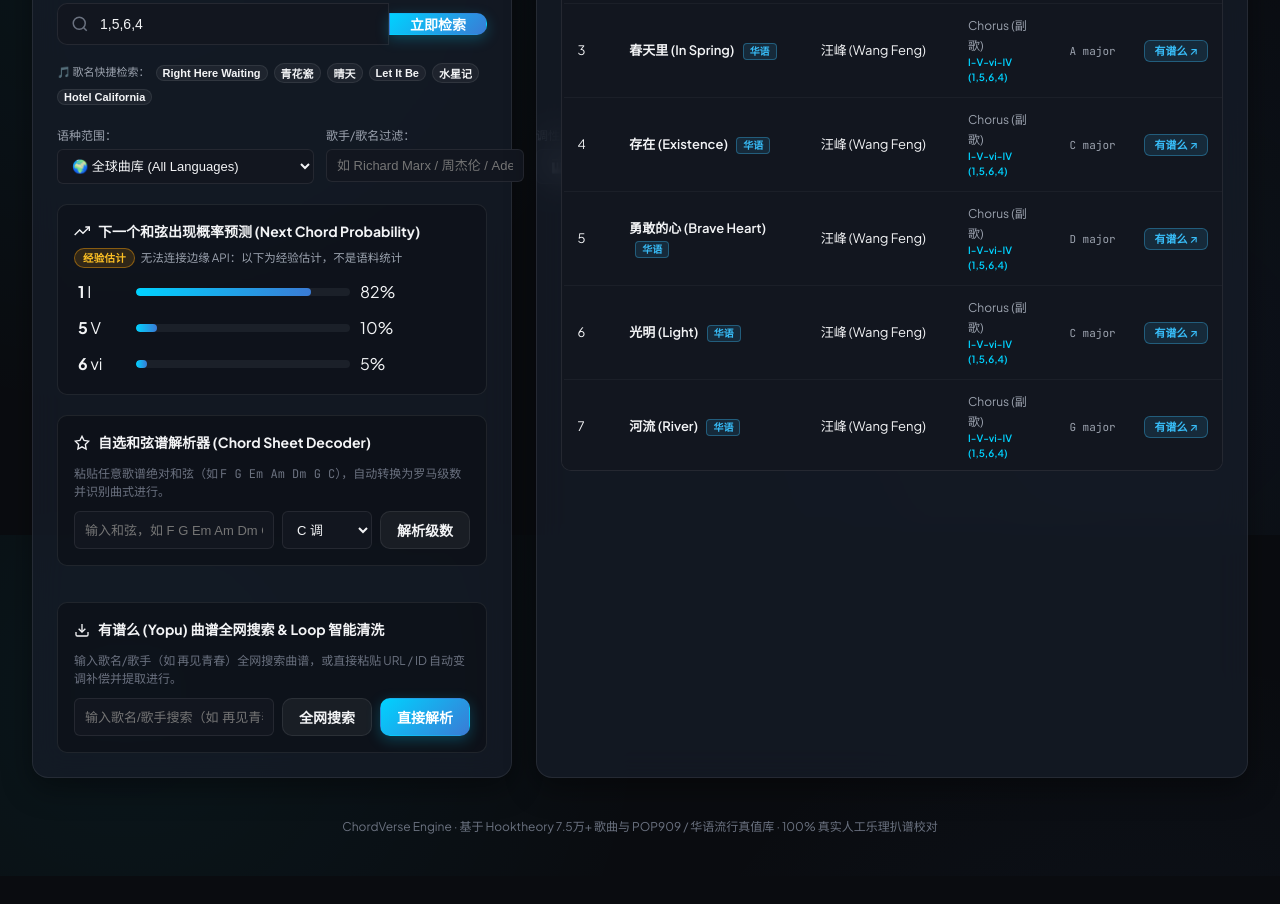
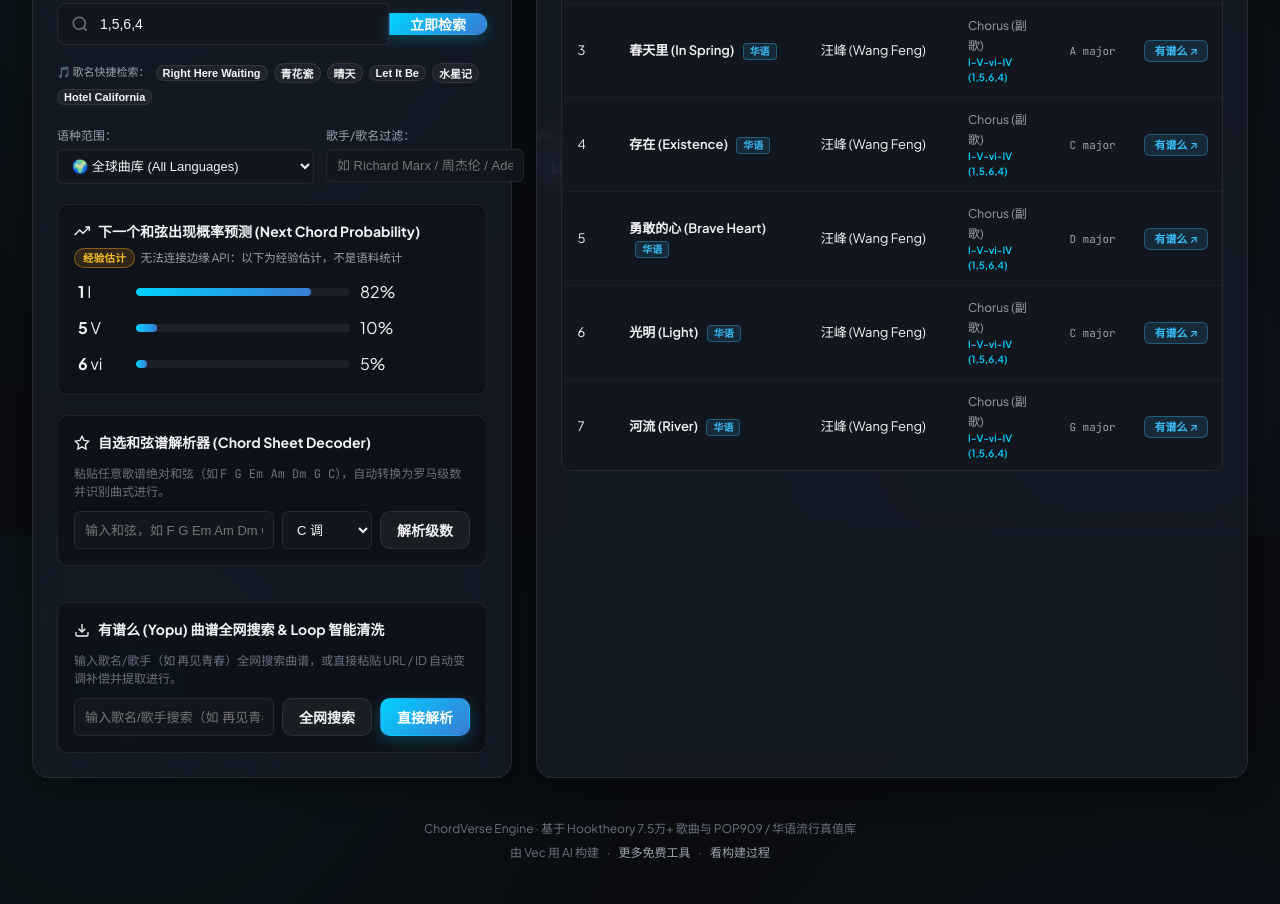
Before and after one commit to vecyang1/chordverse, a plain HTML site: page src/static/index.html in a window 1280 px wide. Shown: the part 1065-1969 px from the top of the page. Before the commit the page ends 1941 px from the top, so only its background shows below. Drawn offline with Linux system fonts and the light colour scheme; no server answers.

Commit message:
feat: add minimalist creator attribution and tools hub links in footer

```diff
--- a/src/static/index.html
+++ b/src/static/index.html
@@ -373,7 +373,14 @@
 
     <!-- Footer -->
     <footer class="app-footer">
-      <p>ChordVerse Engine · 基于 Hooktheory 7.5万+ 歌曲与 POP909 / 华语流行真值库 · 100% 真实人工乐理扒谱校对</p>
+      <p>ChordVerse Engine · 基于 Hooktheory 7.5万+ 歌曲与 POP909 / 华语流行真值库</p>
+      <nav class="app-footer-links" aria-label="创作者与更多工具">
+        <span>由 Vec 用 AI 构建</span>
+        <span aria-hidden="true">·</span>
+        <a href="https://worldinspirelab.com/tools/?utm_source=chordverse&amp;utm_medium=app_footer&amp;utm_campaign=build_in_public" target="_blank" rel="noopener noreferrer">更多免费工具</a>
+        <span aria-hidden="true">·</span>
+        <a href="https://www.youtube.com/@vecyang?utm_source=chordverse&amp;utm_medium=app_footer&amp;utm_campaign=build_in_public" target="_blank" rel="noopener noreferrer">看构建过程</a>
+      </nav>
     </footer>
   </div>
 
--- a/src/static/styles.css
+++ b/src/static/styles.css
@@ -1030,9 +1030,31 @@ a:focus-visible {
 /* Footer */
 .app-footer {
   text-align: center;
-  padding: 16px;
+  padding: 18px 16px;
   font-size: 12px;
   color: var(--text-muted);
+}
+
+.app-footer-links {
+  display: inline-flex;
+  flex-wrap: wrap;
+  align-items: center;
+  justify-content: center;
+  gap: 8px;
+  margin-top: 6px;
+}
+
+.app-footer-links a {
+  color: var(--text-secondary);
+  text-decoration: none;
+  transition: color 150ms ease;
+}
+
+.app-footer-links a:hover,
+.app-footer-links a:focus-visible {
+  color: var(--primary-accent);
+  text-decoration: underline;
+  text-underline-offset: 3px;
 }
 
 
```
